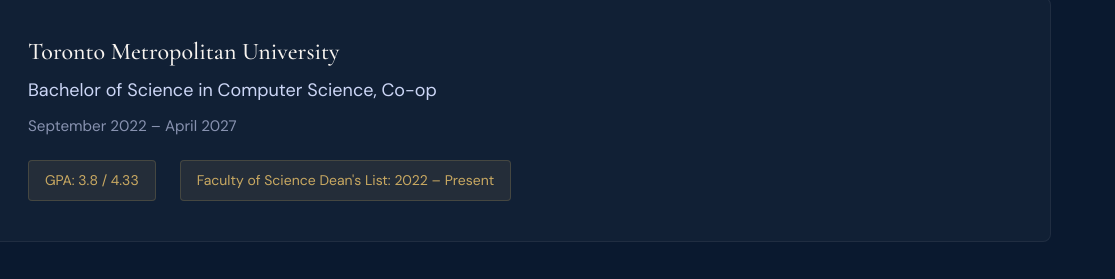
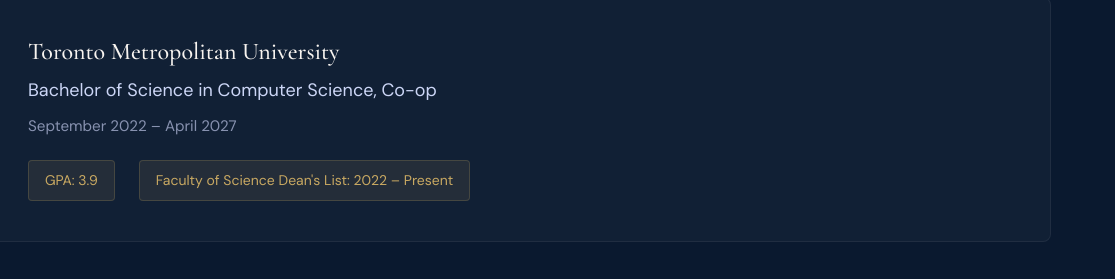
Before and after one commit to husaab/personalwebsite, a plain HTML site: page index.html in a window 1280 px wide. Shown: the part 3534-3813 px from the top of the page, 165-1280 px from the left. Drawn offline with nearby package versions, Linux system fonts and the light colour scheme.

Commit message:
feat: update GPA

```diff
--- a/index.html
+++ b/index.html
@@ -237,7 +237,7 @@
                     <p class="education-degree">Bachelor of Science in Computer Science, Co-op</p>
                     <p class="education-dates">September 2022 – April 2027</p>
                     <div class="education-details">
-                        <span class="education-gpa">GPA: 3.8 / 4.33</span>
+                        <span class="education-gpa">GPA: 3.9</span>
                         <span class="education-award">Faculty of Science Dean's List: 2022 – Present</span>
                     </div>
                 </div>
```
